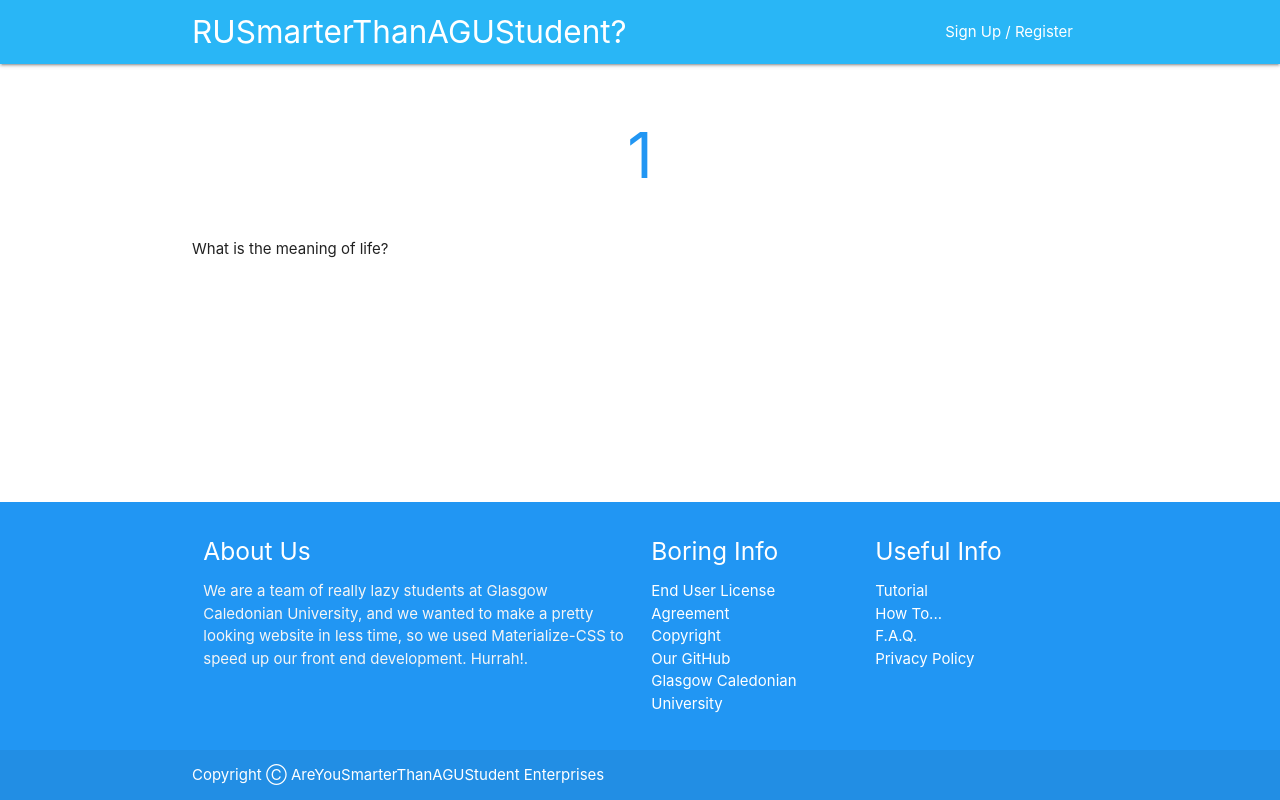
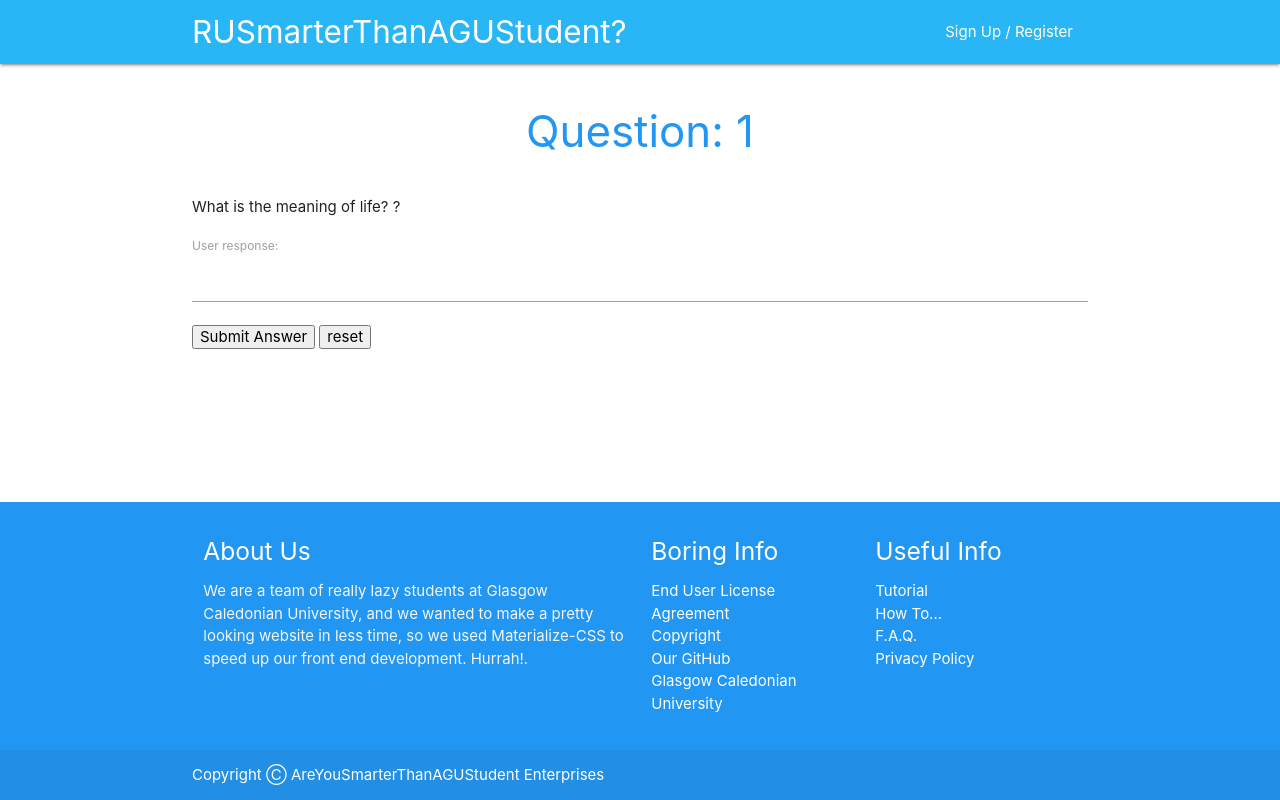
Before and after one commit to ibraheemal/integratedproject2, a Django app: a page that uses ip2/ip2/Templates/question.html in a window 1280 px wide. Run offline with Django 3.2, Linux system fonts and the light colour scheme; data comes from the database, SQL or seed files in the repository; both versions use the stored data as it was after the commit; parts of the project's set-up code (start-up, migrations or seed data) failed here and were passed over.

Commit message:
added forms, minor issue still resides in the post method for question view

```diff
--- a/ip2/ip2/Templates/question.html
+++ b/ip2/ip2/Templates/question.html
@@ -1,7 +1,6 @@
 <!DOCTYPE html>
 {%extends "base.html"%}
 {%load staticfiles%}
-
 {%block bodyblock %}
 <html lang="en">
 <head>
@@ -22,9 +21,15 @@
       <div class="container">
         <div class="section">
       <div class="row">
-      <h1 class="header center blue-text darken-1"> {{question.id}}</h1>
+      <h3 class="header center blue-text darken-1"> Question: {{question.id}}</h1>
       <br>
-      {{question.question_text}}
+      {{question.question_text}} ?
+      <form id="QuestionForm" method="post" action="#">
+      {%csrf_token%}
+      {{form.as_p}}
+      <input type="submit" name="submit" value= "Submit Answer"/>
+      <input type="reset" name="reset" value="reset"/>
+    </form>
     </div>
 {%endfor%}
     {%endif%}
--- a/ip2/ip2/urls.py
+++ b/ip2/ip2/urls.py
@@ -25,5 +25,5 @@ urlpatterns = [
     url(r'^profile/', views.Profile),
     url(r'^scoreboard/', views.ScoreBoard),
     url(r'^quiz/(?P<slug>[\w\-]+)/$', views.QuizPage, name='Quiz'),
-    url(r'^quiz/(?P<slug>[\w\-]+)/(?P<pk>\d+)/$', views.QuestionItem, name='Question'),
+    url(r'^quiz/(?P<slug>[\w\-]+)/(?P<pk>\d+)/$', views.QuestionItem.as_view(), name='Question'),
 ]
--- a/ip2/ip2app/admin.py
+++ b/ip2/ip2app/admin.py
@@ -7,7 +7,7 @@ from models import QuizObject,Question,RegularUser,UserQuiz
 class QuizObjectAdmin(admin.ModelAdmin):
     prepopulated_fields = {'slug':('quiz_name',)}
 class QuestionAdmin(admin.ModelAdmin):
-     readonly_fields = ('id',)
+     readonly_fields = ('id','user_response')
 admin.site.register(QuizObject,QuizObjectAdmin)
 admin.site.register(UserQuiz)
 admin.site.register(Question,QuestionAdmin)
--- a/ip2/ip2app/forms.py
+++ b/ip2/ip2app/forms.py
@@ -1,16 +1,27 @@
 # users/forms.py
 from django import forms
 from django.contrib.auth.forms import UserCreationForm, UserChangeForm
-from .models import CustomUser
+from .models import RegularUser,Question
+from django.forms import ModelForm
 
-class CustomUserCreationForm(UserCreationForm):
+# user authentication
+#class CustomUserCreationForm(UserCreationForm):
 
-    class Meta(UserCreationForm):
-        model = CustomUser
-        fields = ('username', 'email')
+#    class Meta(UserCreationForm):
+#        model = RegularUser
+#        fields = ('username', 'email')
 
-class CustomUserChangeForm(UserChangeForm):
+#class CustomUserChangeForm(UserChangeForm):
 
+#    class Meta:
+#        model = RegularUser
+#        fields = ('username', 'email')
+
+# quiz / question forms
+
+class QuestionForm(ModelForm):
+    question_id = forms.IntegerField(widget=forms.HiddenInput())
+    user_response = forms.CharField(max_length=200)
     class Meta:
-        model = CustomUser
-        fields = ('username', 'email')
+        model = Question
+        fields = ('user_response',)
--- a/ip2/ip2app/models.py
+++ b/ip2/ip2app/models.py
@@ -20,9 +20,9 @@ class QuizObject(models.Model):
 class Question(models.Model):
     quiz = models.ForeignKey(QuizObject, on_delete=models.CASCADE)
     question_text = models.CharField(max_length=200)
-    question_answer = models.CharField(max_length=200, blank=True)
+    question_answer = models.CharField(max_length=200)
+    user_response = models.CharField(max_length=200, blank=True)
     def save(self,*args,**kwargs):
-
         super(Question,self).save(*args,**kwargs)
     def __str__(self):
         return self.question_text
--- a/ip2/ip2app/views.py
+++ b/ip2/ip2app/views.py
@@ -3,10 +3,11 @@ from __future__ import unicode_literals
 
 from django.shortcuts import render,render_to_response
 from django.template import RequestContext
-
+from django.views.generic import TemplateView
 from django.http import HttpResponse
 from django.views import View
 from .models import QuizObject, Question
+from .forms import QuestionForm
 
 
 # Create your views here.
@@ -38,13 +39,23 @@ def QuizPage(request,slug):
         pass
     return render(request,'quiz.html',context_dict)
 
-def QuestionItem(request,slug,pk):
-    try:
-        context_dict={}
-        quizzes = QuizObject.objects.get(slug=slug)
-        questions = Question.objects.filter(id=pk)
-        context_dict = {'questions': questions, 'quizzes':quizzes}
-    except Question.DoesNotExist:
-        pass
+class QuestionItem(TemplateView):
+    def get(self,request,slug,pk,*args,**kwargs):
 
-    return render(request,'question.html',context_dict)
+        try:
+            form = QuestionForm()
+            template_name = "question.html"
+            quizzes = QuizObject.objects.get(slug=slug)
+            questions = Question.objects.filter(id=pk)
+
+            context_dict = {'form':form,'questions': questions, 'quizzes':quizzes,}
+
+        except Question.DoesNotExist:
+            pass
+        return render(request,'question.html',context=context_dict)
+
+    def post(self,request,slug,pk,*args,**kwargs):
+        form = QuestionForm()
+        if form.is_valid():
+            form.save(commit=True)
+        return render(request,'question.html',)
```
Also changed, not shown: ip2/ip2/Templates/quiz.html (+5 -35 lines), ip2/db.sqlite3, ip2/ip2app/migrations/0011_remove_question_question_answer.py (added), ip2/ip2app/migrations/0012_auto_20190324_1959.py (added), 7 other files.
